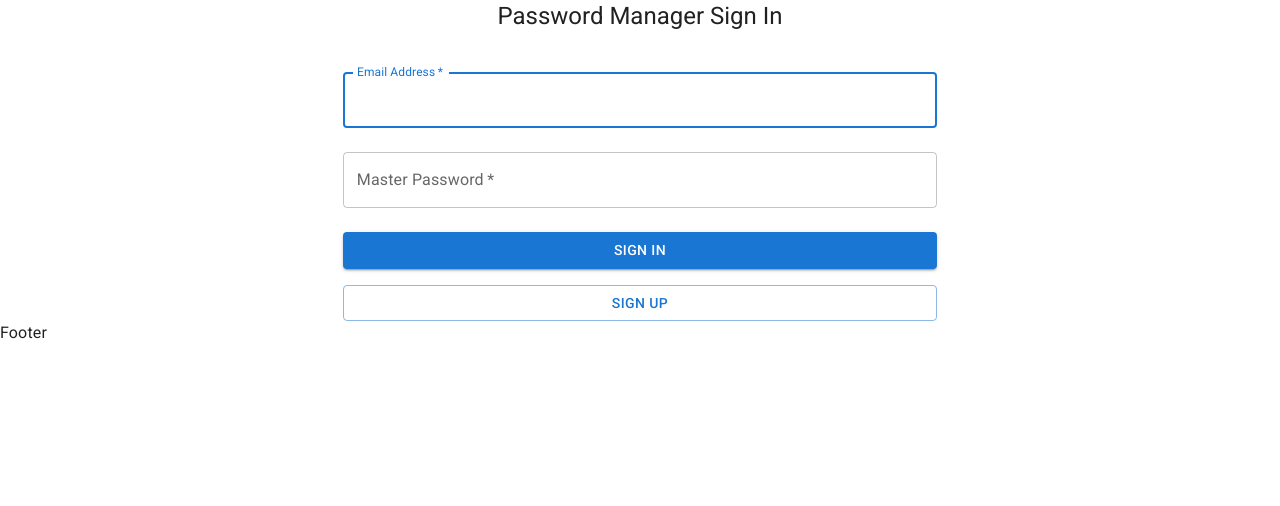
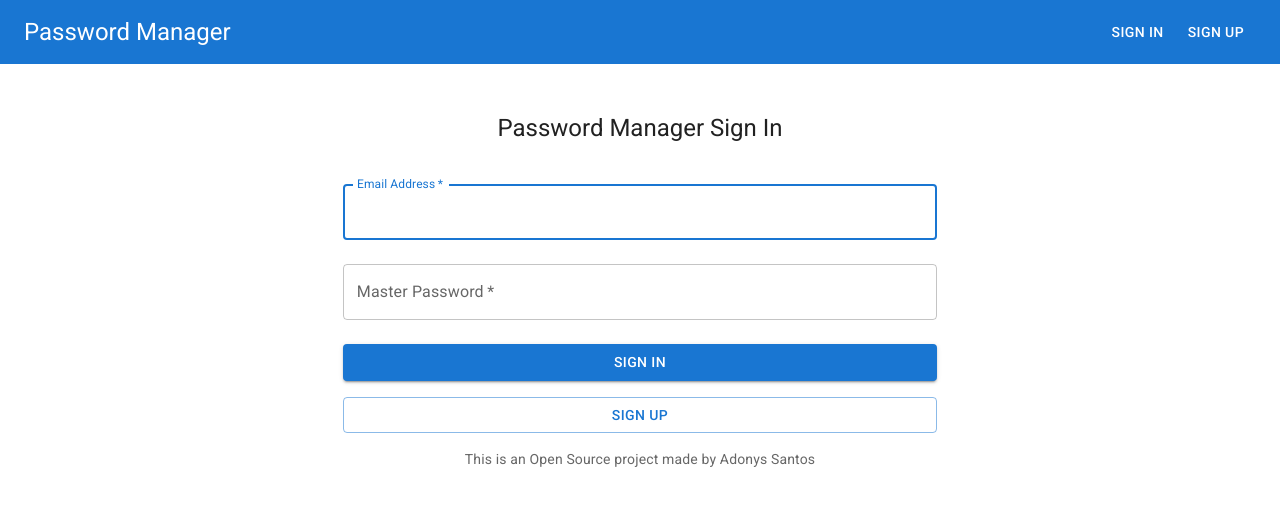
Before and after one commit to adonyssantos/password-manager, a React (Vite) app: page / in a window 1280 px wide. Shown: the top 506 px of the page. Built offline with nearby package versions, Linux system fonts and the light colour scheme.

Commit message:
Update Layout

```diff
--- a/src/views/layout.tsx
+++ b/src/views/layout.tsx
@@ -1,23 +1,18 @@
-import { Link, Outlet } from 'react-router-dom';
-import { useUserState } from '../hooks';
+import { Container } from '@mui/material';
+import { Footer, Header, Nav } from '../components';
+import { Outlet } from 'react-router-dom';
 
 const Layout = () => {
-  const { user } = useUserState();
   return (
-    <div>
-      <header>
-        {user && (
-          <nav>
-            <Link to="/">Home</Link>
-            <Link to="/profile">Profile</Link>
-          </nav>
-        )}
-      </header>
-      <main>
+    <>
+      <Header title="Password Manager">
+        <Nav />
+      </Header>
+      <Container component="main" sx={{ mt: 8, mb: 2 }} maxWidth="lg">
         <Outlet />
-      </main>
-      <footer>Footer</footer>
-    </div>
+      </Container>
+      <Footer />
+    </>
   );
 };
 
```
